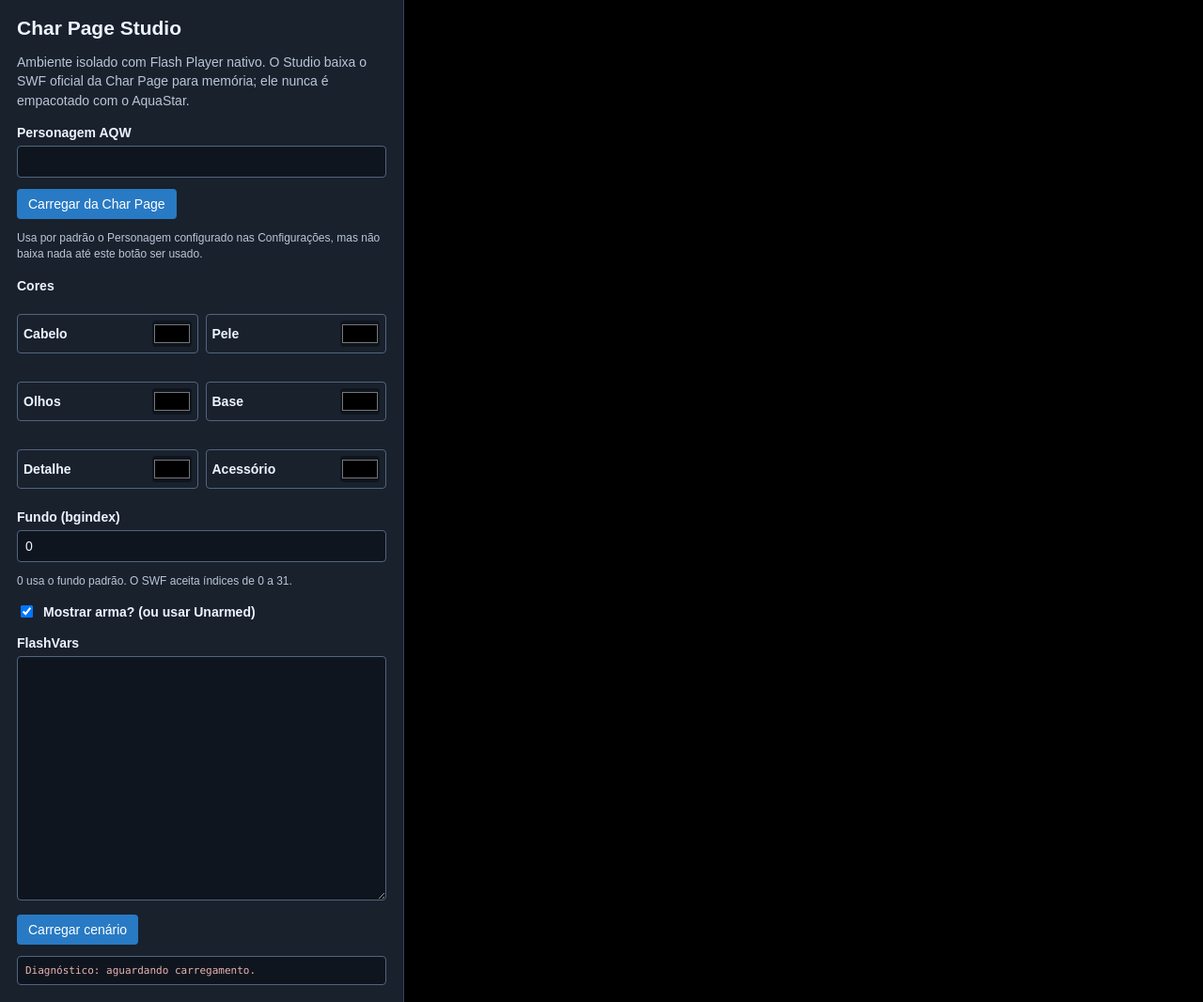
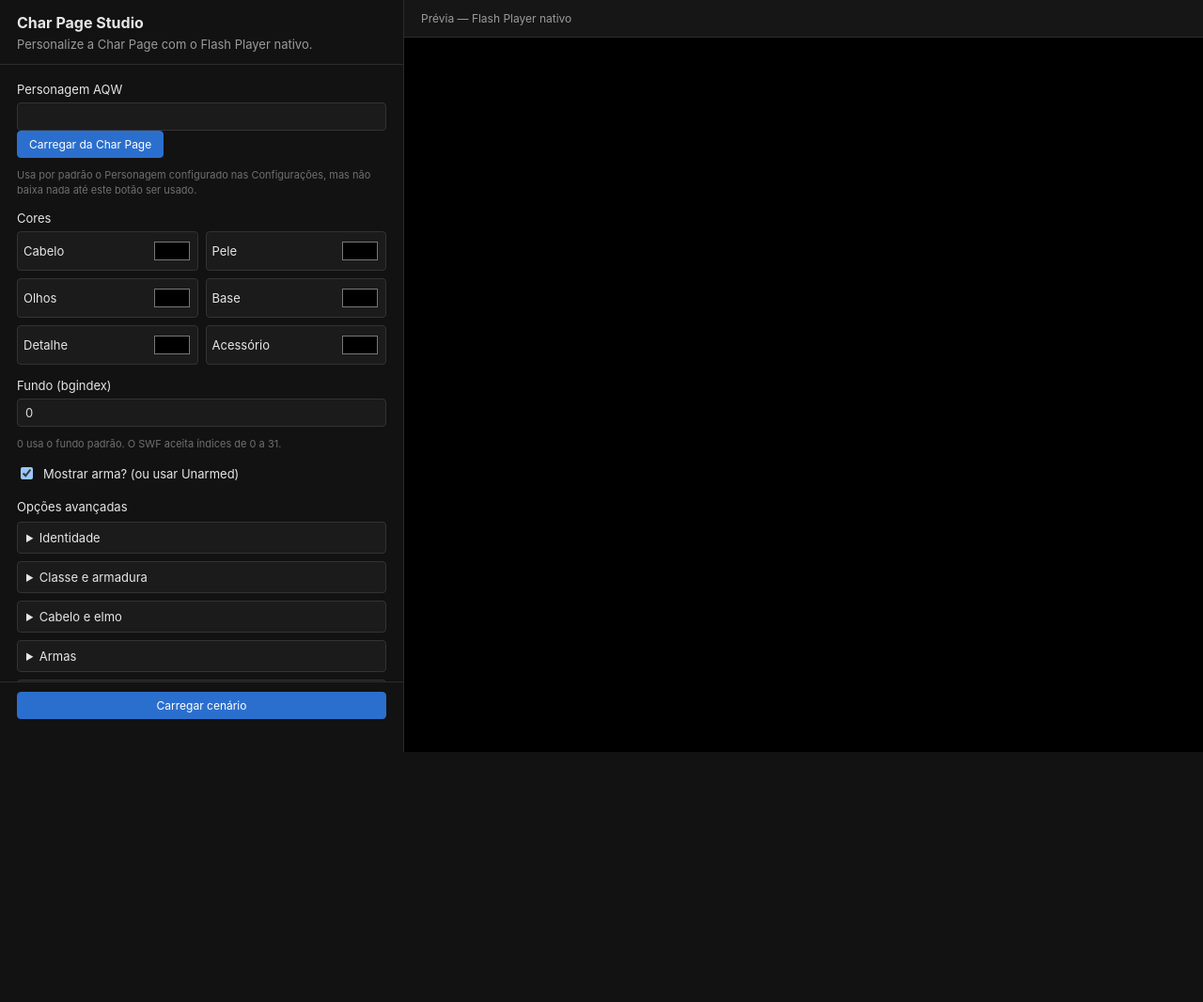
Before and after one commit to aquaspy/AquaStar, an Electron app: page res/features/charpage/lab/characterB-lab.html in a window 1280 px wide. Shown: the whole page at 94% size. After the commit the page ends 800 px from the top, so only its background shows below. Drawn offline with Linux system fonts and the light colour scheme; no server answers.

Commit message:
secret+fix: more progress + css fixed for the scrollbar.

```diff
--- a/res/features/charpage/lab/characterB-lab.html
+++ b/res/features/charpage/lab/characterB-lab.html
@@ -6,36 +6,59 @@
   <title>AquaStar — Char Page Studio</title>
   <link rel="stylesheet" href="../../common/focus.css">
   <style>
+    :root { color-scheme: dark; }
     * { box-sizing: border-box; }
-    body { margin: 0; min-height: 100vh; background: #10141b; color: #edf4ff; font: 14px Arial, sans-serif; }
-    main { display: grid; grid-template-columns: minmax(310px, 430px) 1fr; min-height: 100vh; }
-    aside { padding: 18px; background: #19212d; border-right: 1px solid #344355; overflow: auto; }
-    h1 { margin: 0 0 8px; font-size: 21px; } p { color: #b9c6d7; line-height: 1.45; }
-    label { display: block; margin: 16px 0 6px; font-weight: bold; }
+    html, body { margin: 0; width: 100%; height: 100%; background: #121212; color: #e6e6e6; font: 13px -apple-system, Segoe UI, Roboto, Arial, sans-serif; }
+    main { display: grid; grid-template-columns: minmax(330px, 430px) minmax(0, 1fr); height: 100vh; overflow: hidden; }
+    aside { display: flex; flex-direction: column; min-height: 0; background: #121212; border-right: 1px solid #2c2c2c; }
+    .studio-header { padding: 14px 18px 12px; border-bottom: 1px solid #2c2c2c; flex: 0 0 auto; }
+    h1 { margin: 0 0 4px; font-size: 16px; } p { color: #9a9a9a; line-height: 1.4; }
+    .studio-header p { margin: 0; }
+    .sidebar-controls { flex: 1 1 auto; min-height: 0; overflow-y: auto; padding: 4px 18px 14px; }
+    label { display: block; margin: 14px 0 6px; font-weight: normal; }
     input, textarea, button { font: inherit; }
-    input, textarea { width: 100%; border: 1px solid #52657c; border-radius: 4px; padding: 8px; background: #0f151e; color: inherit; }
-    textarea { min-height: 260px; resize: vertical; }
-    button { margin-top: 12px; padding: 8px 12px; border: 0; border-radius: 4px; color: white; background: #287ac4; cursor: pointer; }
-    button:hover { background: #3991e1; } .hint, #status { font-size: 12px; color: #b9c6d7; }
+    input, textarea { width: 100%; border: 1px solid #333; border-radius: 4px; padding: 6px 8px; background: #1b1b1b; color: #dcdcdc; }
+    textarea { min-height: 150px; resize: vertical; font-family: "Consolas", "Courier New", monospace; font-size: 12px; }
+    button { padding: 6px 12px; border: 1px solid #383838; border-radius: 4px; color: #e6e6e6; background: #232323; cursor: pointer; font-size: 12px; }
+    button:hover { background: #2c2c2c; } button:active { background: #1a1a1a; }
+    button.primary { background: #2b6fce; border-color: #2b6fce; color: #fff; } button.primary:hover { background: #3a7fe0; }
+    button:disabled { opacity: .45; cursor: default; }
+    .hint, #status { font-size: 11px; color: #6f6f6f; }
     #color-controls { display: grid; grid-template-columns: 1fr 1fr; gap: 8px; }
-    .color-control { display: flex; align-items: center; justify-content: space-between; gap: 8px; padding: 6px; border: 1px solid #52657c; border-radius: 4px; }
+    .color-control { display: flex; align-items: center; justify-content: space-between; gap: 8px; padding: 6px; margin: 0; border: 1px solid #333; border-radius: 4px; background: #1b1b1b; }
     .color-control input { width: 42px; height: 28px; padding: 0; border: 0; }
     .toggle { display: flex; align-items: center; gap: 8px; margin-top: 14px; }
     .toggle input { width: auto; }
-    #stage { min-height: 455px; background: #000; display: flex; align-items: center; justify-content: center; }
-    #stage embed { width: min(100%, 1000px); height: min(100vh, 700px); }
-    #diagnostics { max-height: 150px; overflow: auto; white-space: pre-wrap; margin: 12px 0 0; padding: 8px; border: 1px solid #52657c; border-radius: 4px; background: #0f151e; color: #e9b3b3; font: 11px Consolas, monospace; }
-    @media (max-width: 800px) { main { display: block; } aside { border: 0; } #stage { min-height: 60vh; } }
+    #advanced-controls { margin-top: 18px; }
+    details { margin: 8px 0; border: 1px solid #333; border-radius: 4px; background: #1b1b1b; }
+    summary { padding: 8px 9px; cursor: pointer; font-weight: normal; color: #e6e6e6; }
+    .advanced-group { display: grid; gap: 8px; padding: 4px 9px 10px; }
+    .advanced-field { display: grid; grid-template-columns: minmax(110px, 0.8fr) minmax(130px, 1.5fr) auto; gap: 6px; align-items: center; margin: 0; font-size: 11px; }
+    .advanced-field label { margin: 0; color: #9a9a9a; font-weight: normal; overflow-wrap: anywhere; }
+    .advanced-field input { min-width: 0; padding: 6px; }
+    .remove-param { margin: 0; padding: 5px 8px; background: #8d3030; border-color: #a64646; font-size: 11px; }
+    .remove-param:hover { background: #a63a3a; }
+    .studio-footer { flex: 0 0 auto; padding: 10px 18px 12px; border-top: 1px solid #2c2c2c; }
+    .studio-footer .primary { width: 100%; }
+    #status { min-height: 15px; margin-top: 8px; color: #7fd08a; }
+    #preview-pane { display: flex; flex-direction: column; min-width: 0; min-height: 0; background: #161616; }
+    .preview-header { flex: 0 0 auto; padding: 12px 18px; color: #9a9a9a; border-bottom: 1px solid #2c2c2c; font-size: 12px; }
+    #stage { flex: 1 1 auto; overflow: auto; padding: 20px; background: #000; display: flex; align-items: flex-start; justify-content: center; }
+    #stage embed { flex: 0 0 auto; width: 715px; height: 455px; }
+    @media (max-width: 800px) { main { display: block; height: auto; overflow: visible; } aside { min-height: 100vh; } #preview-pane { min-height: 495px; } }
   </style>
 </head>
 <body>
   <main>
     <aside>
-      <h1>Char Page Studio</h1>
-      <p>Ambiente isolado com Flash Player nativo. O Studio baixa o SWF oficial da Char Page para memória; ele nunca é empacotado com o AquaStar.</p>
+      <header class="studio-header">
+        <h1>Char Page Studio</h1>
+        <p>Personalize a Char Page com o Flash Player nativo.</p>
+      </header>
+      <div class="sidebar-controls">
       <label for="player-name">Personagem AQW</label>
       <input id="player-name" type="text" maxlength="20" autocomplete="off" spellcheck="false">
-      <button id="load-character" type="button">Carregar da Char Page</button>
+      <button id="load-character" class="primary" type="button">Carregar da Char Page</button>
       <p class="hint">Usa por padrão o Personagem configurado nas Configurações, mas não baixa nada até este botão ser usado.</p>
       <label>Cores</label>
       <div id="color-controls"></div>
@@ -43,20 +66,30 @@
       <input id="bgindex" type="number" min="0" max="31" step="1" value="0">
       <p class="hint">0 usa o fundo padrão. O SWF aceita índices de 0 a 31.</p>
       <label class="toggle" for="show-weapon"><input id="show-weapon" type="checkbox" checked> Mostrar arma? (ou usar Unarmed)</label>
-      <label for="flashvars">FlashVars</label>
-      <textarea id="flashvars" spellcheck="false"></textarea>
-      <button id="load" type="button">Carregar cenário</button>
-      <div id="status" role="status"></div>
-      <pre id="diagnostics" aria-label="Diagnóstico do laboratório">Diagnóstico: aguardando carregamento.</pre>
+      <div id="advanced-controls" aria-label="Opções avançadas de FlashVars"></div>
+      <details id="raw-flashvars">
+        <summary>FlashVars brutos (avançado)</summary>
+        <div class="advanced-group">
+          <p class="hint">Edição direta para importar, colar ou ajustar chaves fora dos campos. Alterações são aplicadas quando o campo perde o foco.</p>
+          <textarea id="flashvars" spellcheck="false"></textarea>
+        </div>
+      </details>
+      </div>
+      <footer class="studio-footer">
+        <button id="load" class="primary" type="button">Carregar cenário</button>
+        <div id="status" role="status"></div>
+      </footer>
     </aside>
-    <div id="stage" aria-label="Prévia da Char Page"></div>
+    <section id="preview-pane" aria-label="Prévia da Char Page">
+      <div class="preview-header">Prévia — Flash Player nativo</div>
+      <div id="stage"></div>
+    </section>
   </main>
   <script>
   (function () {
     var initialFlashVars = '';
     var stage = document.getElementById('stage');
     var status = document.getElementById('status');
-    var diagnostics = document.getElementById('diagnostics');
     var flashvars = document.getElementById('flashvars');
     flashvars.value = initialFlashVars;
     var currentSourceUrl = null;
@@ -65,8 +98,74 @@
       ['intColorBase', 'Base'], ['intColorTrim', 'Detalhe'], ['intColorAccessory', 'Acessório']
     ];
     var savedWeapon = null;
+    var advancedGroups = [
+      ['Identidade', ['strName', 'level', 'intLevel', 'guild', 'strFaction', 'strGender', 'ia1']],
+      ['Classe e armadura', ['strClassName', 'strClassFile', 'strClassLink', 'strArmorName', 'ArmorID', 'CustArmorID', 'strCustArmorFile', 'strCustArmorLink', 'strCustArmorName']],
+      ['Cabelo e elmo', ['HairID', 'strHairFile', 'strHairName', 'HelmID', 'strHelmFile', 'strHelmLink', 'strHelmName', 'CustHelmID', 'strCustHelmFile', 'strCustHelmLink', 'strCustHelmName']],
+      ['Armas', ['WeaponID', 'strWeaponFile', 'strWeaponLink', 'strWeaponType', 'strWeaponName', 'CustWeaponID', 'strCustWeaponFile', 'strCustWeaponLink', 'strCustWeaponType', 'strCustWeaponName']],
+      ['Capa', ['CapeID', 'strCapeFile', 'strCapeLink', 'strCapeName', 'CustCapeID', 'strCustCapeFile', 'strCustCapeLink', 'strCustCapeName']],
+      ['Pet e cenário', ['strPetFile', 'strPetLink', 'strPetName', 'strMiscFile', 'strMiscLink', 'strMiscName']]
+    ];
     function colorToHex(value) { return '#' + ('000000' + (Number(value) >>> 0).toString(16)).slice(-6); }
     function writeParams(params) { flashvars.value = params.toString(); syncControls(params); }
+    function changeParam(key, value) {
+      var params = new URLSearchParams(flashvars.value);
+      params.set(key, value);
+      writeParams(params);
+    }
+    function removeParam(key) {
+      var params = new URLSearchParams(flashvars.value);
+      params.delete(key);
+      writeParams(params);
+    }
+    function addAdvancedField(container, params, key) {
+      if (!params.has(key)) return;
+      var row = document.createElement('div');
+      row.className = 'advanced-field';
+      var label = document.createElement('label');
+      label.textContent = key;
+      label.htmlFor = 'param-' + key;
+      var input = document.createElement('input');
+      input.id = 'param-' + key;
+      input.type = 'text';
+      input.value = params.get(key);
+      input.spellcheck = false;
+      input.addEventListener('change', function () { changeParam(key, input.value); });
+      var remove = document.createElement('button');
+      remove.type = 'button';
+      remove.className = 'remove-param';
+      remove.textContent = 'Remover';
+      remove.addEventListener('click', function () { removeParam(key); });
+      row.appendChild(label);
+      row.appendChild(input);
+      row.appendChild(remove);
+      container.appendChild(row);
+    }
+    function makeAdvancedGroup(title, keys, params) {
+      var details = document.createElement('details');
+      var summary = document.createElement('summary');
+      summary.textContent = title;
+      details.appendChild(summary);
+      var group = document.createElement('div');
+      group.className = 'advanced-group';
+      keys.forEach(function (key) { addAdvancedField(group, params, key); });
+      if (!group.childNodes.length) {
+        var empty = document.createElement('p');
+        empty.className = 'hint';
+        empty.textContent = 'Esta Char Page não enviou parâmetros para este grupo.';
+        group.appendChild(empty);
+      }
+      details.appendChild(group);
+      return details;
+    }
+    function renderAdvancedControls(params) {
+      var root = document.getElementById('advanced-controls');
+      root.textContent = '';
+      var heading = document.createElement('label');
+      heading.textContent = 'Opções avançadas';
+      root.appendChild(heading);
+      advancedGroups.forEach(function (group) { root.appendChild(makeAdvancedGroup(group[0], group[1], params)); });
+    }
     function syncControls(params) {
       colorDefinitions.forEach(function (definition) {
         var input = document.getElementById('color-' + definition[0]);
@@ -74,6 +173,7 @@
       });
       document.getElementById('bgindex').value = Math.max(0, Math.min(31, Number(params.get('bgindex')) || 0));
       document.getElementById('show-weapon').checked = params.get('strWeaponFile') !== 'items/swords/unarmed.swf';
+      renderAdvancedControls(params);
     }
     colorDefinitions.forEach(function (definition) {
       var row = document.createElement('label');
@@ -126,23 +226,13 @@
         savedWeapon = null;
         syncControls(new URLSearchParams(flashvars.value));
         status.textContent = character.playerName + ' carregado. Ajuste as opções e renderize.';
-        diagnose('[character] ' + character.playerName + ': ' + Array.from(new URLSearchParams(character.flashVars).keys()).length + ' FlashVars; SWF em memória: ' + character.bytes + ' bytes.');
       } catch (error) {
         status.textContent = 'Falha ao carregar Char Page: ' + error.message;
-        diagnose('[character] ' + (error.stack || error.message));
       } finally { button.disabled = false; }
     });
     window.characterBLab.getDefaults().then(function (defaults) {
       document.getElementById('player-name').value = defaults.playerCharacter || '';
     });
-    function diagnose(message) {
-      diagnostics.textContent += '\n' + message;
-      diagnostics.scrollTop = diagnostics.scrollHeight;
-    }
-    if (window.characterBLab) window.characterBLab.onDiagnostic(diagnose);
-    window.addEventListener('error', function (event) { diagnose('[page] ' + event.message); });
-    window.addEventListener('unhandledrejection', function (event) { diagnose('[promise] ' + event.reason); });
-
     document.getElementById('load').addEventListener('click', async function () {
       if (!currentSourceUrl || !flashvars.value) { status.textContent = 'Carregue uma Char Page antes de renderizar.'; return; }
       var parameters = new URLSearchParams(flashvars.value);
@@ -162,15 +252,8 @@
       try {
         stage.appendChild(player);
         status.textContent = 'Flash Player nativo carregando…';
-        diagnose('[setup] FlashVars preparados: ' + Array.from(parameters.keys()).length + ' chaves; SWF servido na URL oficial: ' + currentSourceUrl + '\n[setup] FlashVars enviados: ' + parameters.toString());
-        window.setTimeout(async function () {
-          var runtime = await window.characterBLab.getRuntimeStatus();
-          if (runtime.sourceRequestCount > 0) diagnose('[native] PPAPI requisitou o SWF interceptado: ' + runtime.lastSourceRequest);
-          else diagnose('[native] PPAPI ainda não requisitou o SWF. Verifique se o plugin Flash carregou.');
-        }, 1000);
       } catch (error) {
         status.textContent = 'Falha ao carregar: ' + error.message;
-        diagnose('[Flash] ' + (error.stack || error.message));
         console.error(error);
       }
     });
--- a/res/features/charpage/lab/preload_lab.js
+++ b/res/features/charpage/lab/preload_lab.js
@@ -1,8 +1,6 @@
 const { contextBridge, ipcRenderer } = require('electron');
 
 contextBridge.exposeInMainWorld('characterBLab', {
-    onDiagnostic: (listener) => ipcRenderer.on('charpage-lab-diagnostic', (event, message) => listener(message)),
     getDefaults: () => ipcRenderer.invoke('charpage-studio-defaults'),
-    loadCharacter: (name) => ipcRenderer.invoke('charpage-studio-load-character', name),
-    getRuntimeStatus: () => ipcRenderer.invoke('charpage-lab-runtime-status')
+    loadCharacter: (name) => ipcRenderer.invoke('charpage-studio-load-character', name)
 });
--- a/res/features/common/focus.css
+++ b/res/features/common/focus.css
@@ -10,3 +10,29 @@ summary:focus-visible,
   outline: 2px solid #4da3ff;
   outline-offset: 2px;
 }
+
+/* Chromium's native scrollbar otherwise stays bright against AquaStar's dark
+   HTML feature windows. Kept here so every feature that shares focus styling
+   also shares the same unobtrusive scroll treatment. */
+::-webkit-scrollbar {
+  width: 12px;
+  height: 12px;
+}
+
+::-webkit-scrollbar-track {
+  background: #121212;
+}
+
+::-webkit-scrollbar-thumb {
+  background: #3a3a3a;
+  border: 3px solid #121212;
+  border-radius: 8px;
+}
+
+::-webkit-scrollbar-thumb:hover {
+  background: #4d4d4d;
+}
+
+::-webkit-scrollbar-corner {
+  background: #121212;
+}
```
Also changed, not shown: scripts/charpage-lab.js (+0 -20 lines), test/unit/charpage-lab.test.js (+1 -3 lines).
